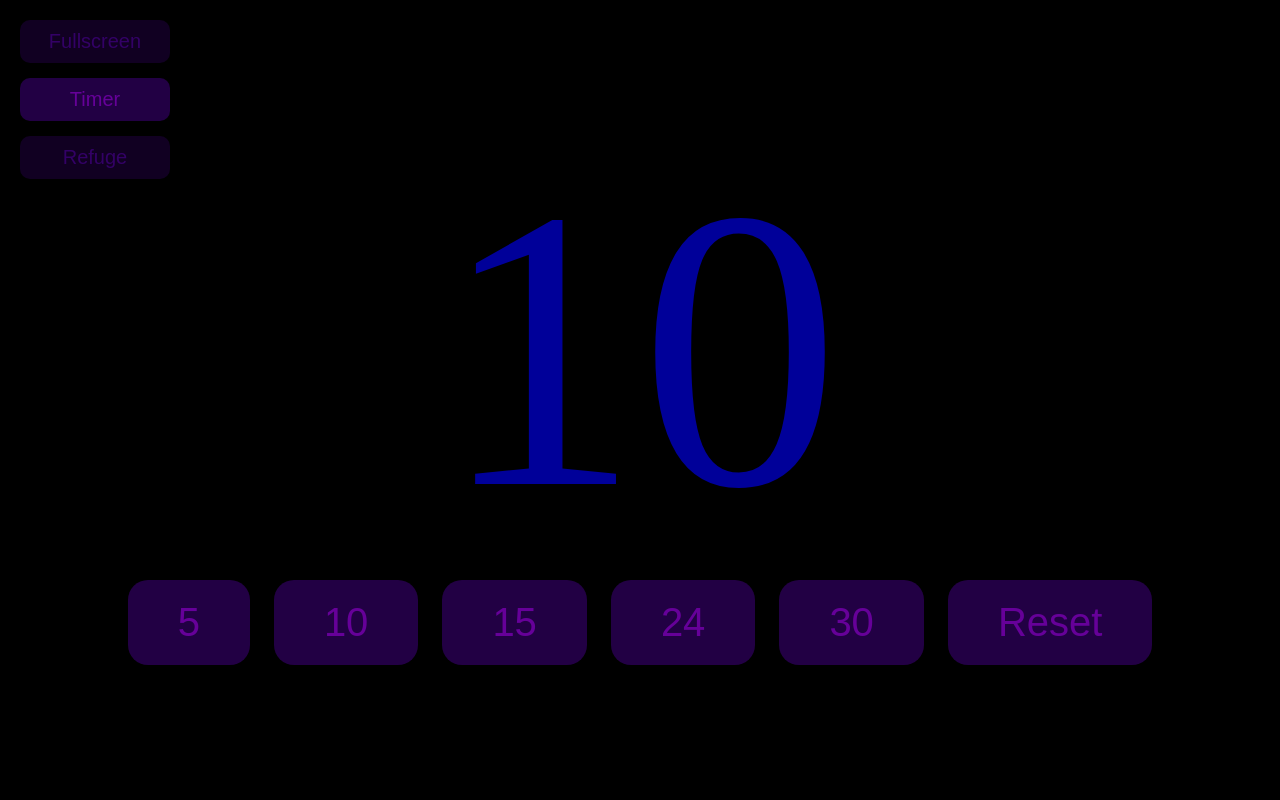
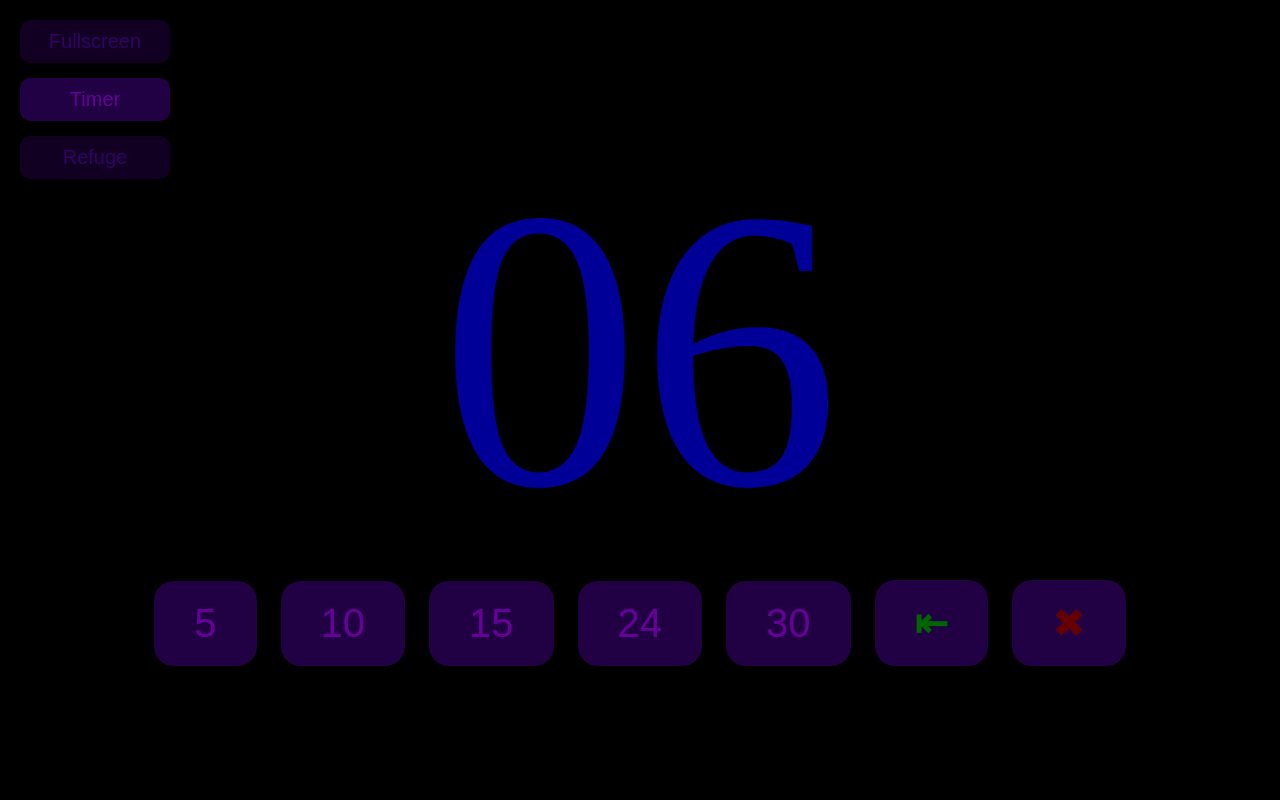
Before and after one commit to OpenTechStrategies/od-tools, a plain HTML site: page meditation/index.html in a window 1280 px wide. Both pictures are taken after a click on the button "10". Shown: the top 800 px of the page. Drawn offline with Linux system fonts and the light colour scheme.

Commit message:
add a repeat button
git-svn-id: svn+ssh://organicdesign.co.nz/tools@1099 5e2f9ad9-d71a-4c5e-ba50-a8a02cc83e87

```diff
--- a/meditation/index.html
+++ b/meditation/index.html
@@ -1,6 +1,6 @@
 <!DOCTYPE html>
-<html>
-	<meta charset="UTF-8" />
+<html lang="en">
+	<meta http-equiv="Content-Type" content="text/html; charset=utf-8" />
 	<head>
 		<title>Meditation panel</title>
 		<style type="text/css">
@@ -48,27 +48,41 @@
 				background-color: #204;
 				color: #609;
 				font-size: 40px;
-				padding: 20px 50px;
+				padding: 20px 40px;
 				margin: 0 10px;
 				border: none;
 				border-radius: 20px;
 			}
+			#repeat {
+				color: #060;
+				font-weight: bold;
+			}
+			#reset {
+				color: #600;
+			}
 		</style>
 		<script type="text/javascript">
 			tickerID = 0;
-			speed = 60000;
+			speed = 600;
+			last = 0;
 			function ticker() {
 				tickerID = window.setTimeout("ticker()", speed);
 				var t = document.getElementById('time');
 				v = t.innerHTML;
 				if( v > 0 ) {
 					v--;
-					if( v == 0 ) document.getElementById('bell').play();
+					if( v == 0 ) {
+						document.getElementById('bell').pause();
+						document.getElementById('bell').fastSeek(1);
+						document.getElementById('bell').play();
+						if( last && document.getElementById('repeat').innerHTML == '↺' ) v = last;
+					}
 					if( v < 10 ) v = '0' + v;
 					t.innerHTML = v;
 				}
 			}
 			function set(t) {
+				last = t;
 				if( t < 10 ) t = '0' + t;
 				if(tickerID) window.clearTimeout(tickerID);
 				document.getElementById('time').innerHTML = t;
@@ -103,6 +117,10 @@
 				document.getElementById('tab'+t).style.display = '';
 				document.getElementById('button'+t).setAttribute('class', 'selected');
 			}
+			function repeat() {
+				var b = document.getElementById('repeat');
+				b.innerHTML = b.innerHTML == '⇤' ? '↺' : '⇤';
+			}
 		</script>
 	</head>
 	<body>
@@ -121,7 +139,8 @@
 					<button onClick="set(15)">15</button>
 					<button onClick="set(24)">24</button>
 					<button onClick="set(30)">30</button>
-					<button onClick="reset()">Reset</button>
+					<button onClick="repeat()" id="repeat">⇤</button>
+					<button onClick="reset()" id="reset">✖</button>
 				</div>
 			</div>
 			<div id="tab2">
```
